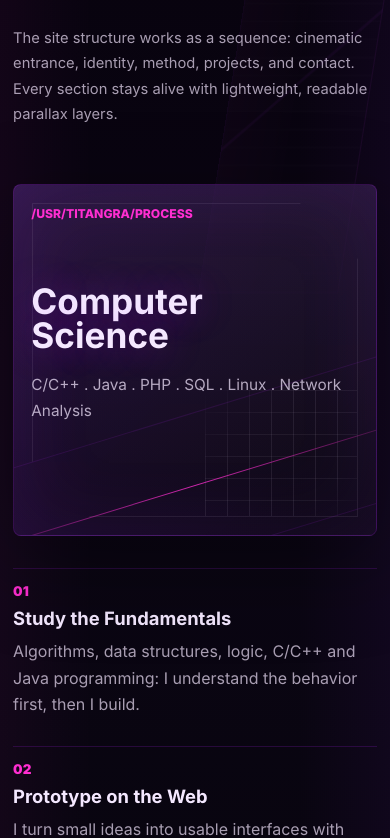
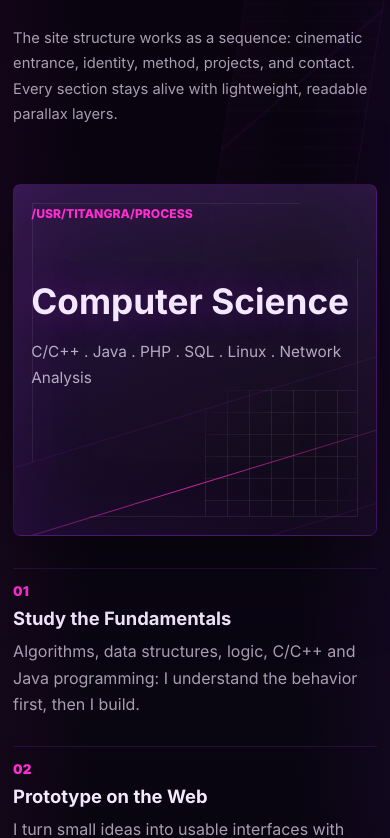
Before and after one commit to TitanGra16/TitanGra16.github.io, a React (Vite) app: page / in a window 390 px wide. Shown: the part 3357-4195 px from the top of the page. Built offline with nearby package versions, Linux system fonts and the light colour scheme.

Commit message:
feat: implement responsive dark-mode theme and stylized introductory layout components in CSS

```diff
--- a/src/styles.css
+++ b/src/styles.css
@@ -955,7 +955,7 @@ a {
 
 .lab-console__screen strong {
   display: block;
-  width: min(100%, 17rem);
+  width: min(100%, 22rem);
   margin-top: clamp(4rem, 10vw, 7rem);
   color: var(--text);
   font-size: clamp(2.2rem, 5.2vw, 4.4rem);
```
